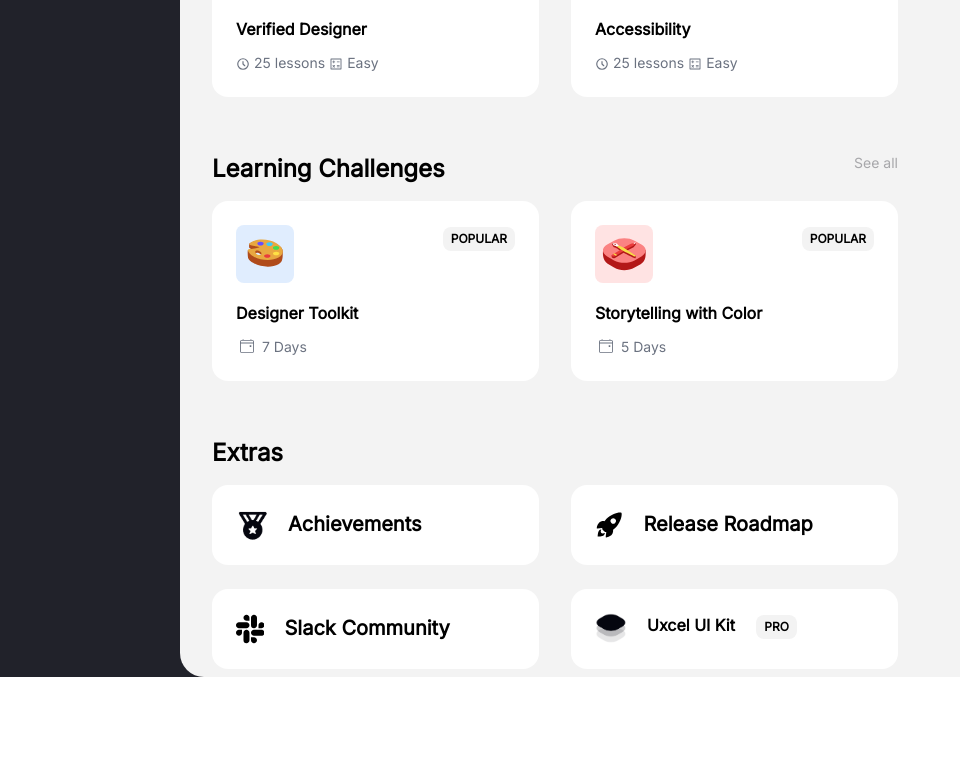
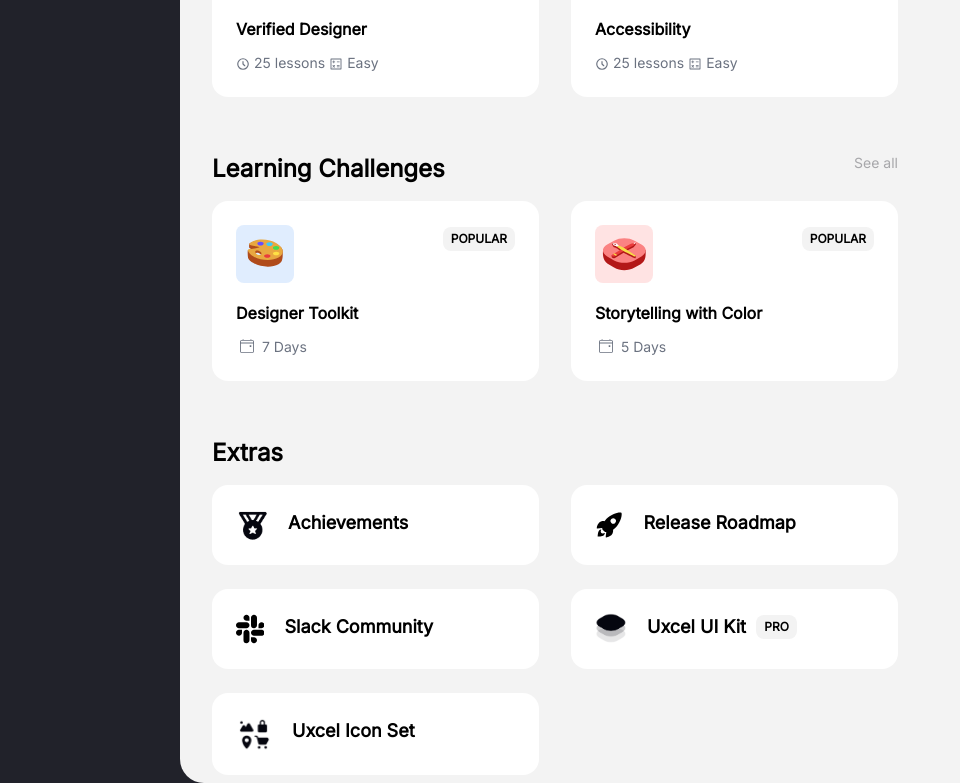
Before and after one commit to Ashuu02/StudyOwls-Asssignment, a React (Create React App) app: page / in a window 1280 px wide. Shown: the part 1667-2450 px from the top of the page, without its empty margins (0-960 px from the left). Before the commit the page ends 2344 px from the top, so only its background shows below. Built offline with nearby package versions, Linux system fonts and the light colour scheme.

Commit message:
all extras added
all extras added

```diff
--- a/src/components/Extras.jsx
+++ b/src/components/Extras.jsx
@@ -30,7 +30,7 @@ const Extras = () => {
               height="32"
             />
             <div className="pl-5 w-full">
-              <h2 className="w-full font-inter font-extrabold">Achievements</h2>
+              <h3 className="w-full text-[18px] font-inter font-extrabold">Achievements</h3>
             </div>
           </div>
         </div>
@@ -41,9 +41,9 @@ const Extras = () => {
           <div className="flex mt-0">
             <IoRocketSharp className="font-bold p-0 m-0 h-[32px] w-[32px]" />
             <div className="pl-5 w-full">
-              <h2 className="w-full font-inter font-extrabold">
+              <h3 className="w-full text-[18px] font-inter font-extrabold">
                 Release Roadmap
-              </h2>
+              </h3>
             </div>
           </div>
         </div>
@@ -54,9 +54,9 @@ const Extras = () => {
           <div className="flex mt-0">
             <BsSlack className="font-bold p-0 m-0 h-[32px] w-[32px]" />
             <div className="pl-5 w-full">
-              <h2 className="w-full font-inter font-extrabold">
+              <h3 className="w-full text-[18px] font-inter font-extrabold">
                 Slack Community
-              </h2>
+              </h3>
             </div>
           </div>
         </div>
@@ -65,7 +65,7 @@ const Extras = () => {
             <img src={stack2} alt="/UxcelKit" height={"32px"} width="32px" />
 
             <div className="pl-5 w-full">
-              <h3 className=" font-inter font-extrabold">Uxcel UI Kit</h3>
+              <h3 className=" font-inter text-[18px] font-extrabold">Uxcel UI Kit</h3>
             </div>
             <div className=" items-start  text-left place-items-start w-full">
               <button className=" rounded-lg  font-inter bg-[#f3f3f3] p-1">
@@ -75,6 +75,29 @@ const Extras = () => {
           </div>
         </div>
       </div>
+
+
+      <div className="mt-4 grid md:grid-cols-2 gap-8">
+        {/* card 1 */}
+        <div className="bg-white mb-2 border-spacing-1 text-[20px] hover:shadow-lg p-[24px] hover:shadow-gray-300 w-full max-w-[100%] rounded-2xl hover:scale-[101%] ease-in duration-100">
+          <div className="flex mt-0">
+            <img
+              src={icons}
+              alt="/iconSet"
+              className=" rounded-lg"
+              width="36"
+              height="36"
+            />
+            <div className="pl-5 w-full">
+              <h3 className="w-full text-[18px] font-inter font-extrabold">Uxcel Icon Set</h3>
+            </div>
+          </div>
+        </div>
+
+      </div>
+
+
+
     </div>
   );
 };
```
